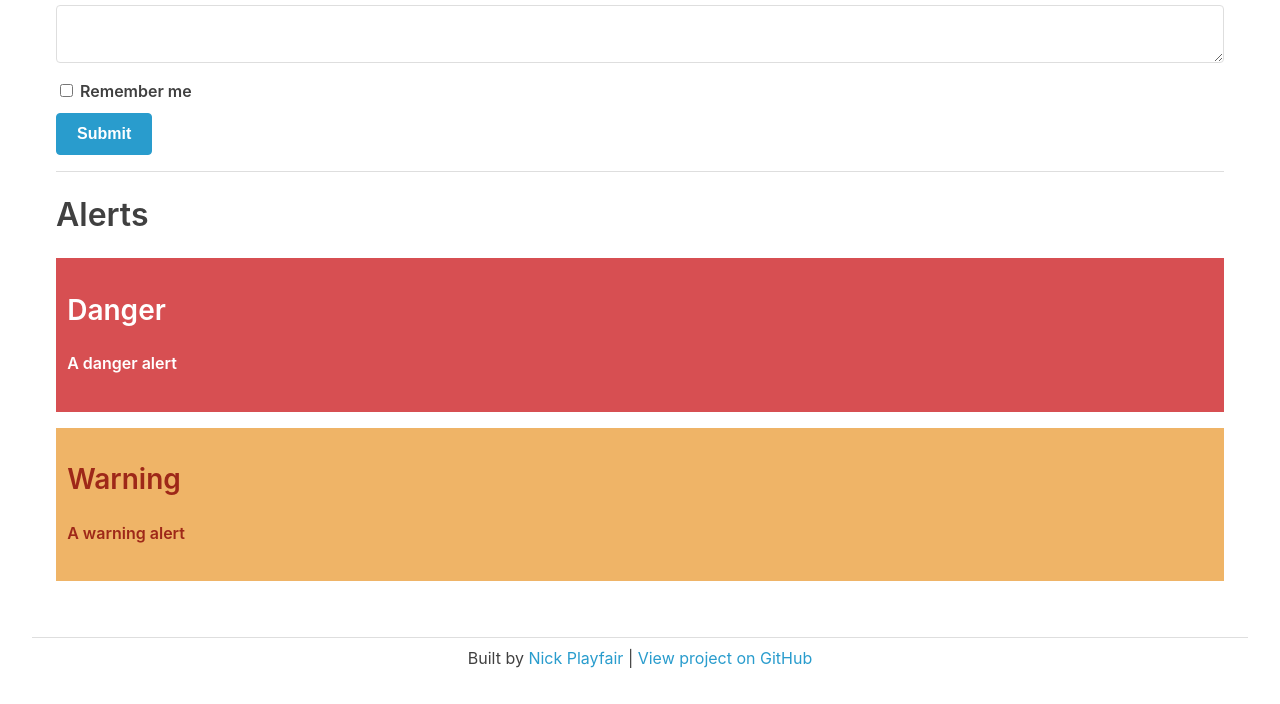
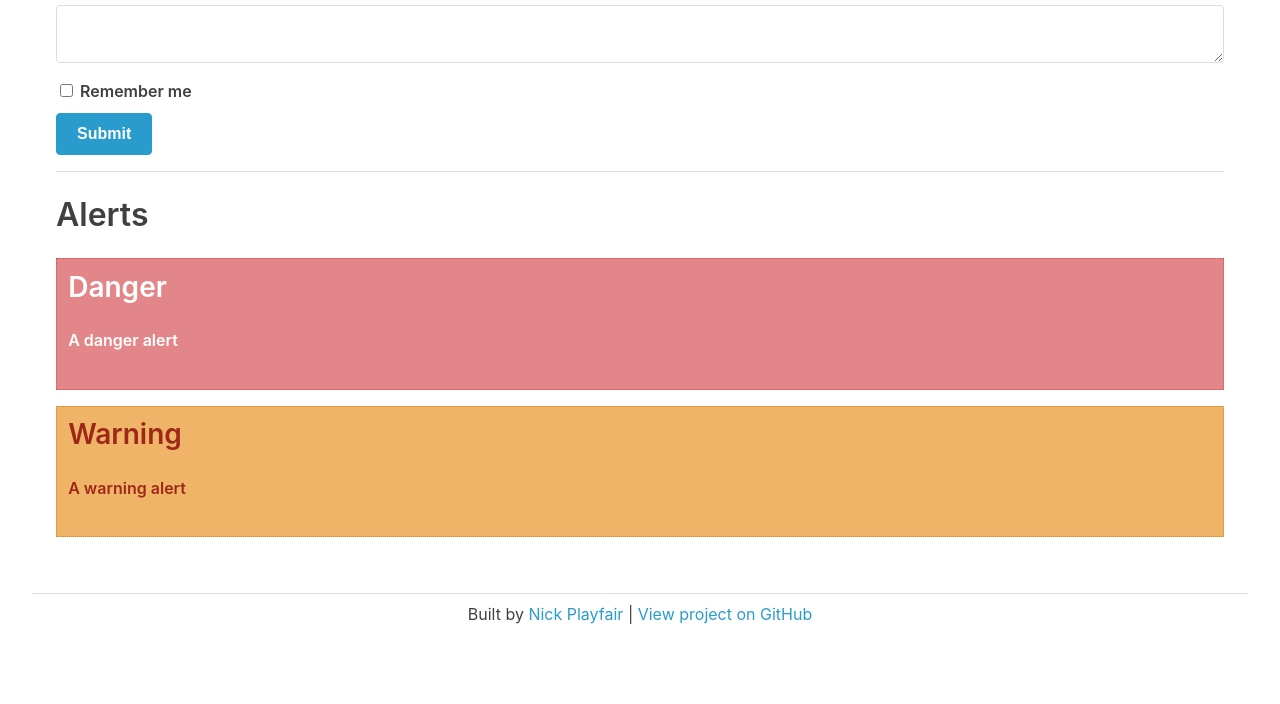
Before and after one commit to nplayfair/np_css, a website: page demo/index.html in a window 1280 px wide. Shown: the part 3298-4002 px from the top of the page. After the commit the page ends 3958 px from the top, so only its background shows below. Drawn offline with nearby package versions, Linux system fonts and the light colour scheme; files that its build step writes are made by us from their sources.

Commit message:
Change alert color and borders

```diff
--- a/src/scss/components/_alerts.scss
+++ b/src/scss/components/_alerts.scss
@@ -7,20 +7,24 @@
    margin: 1rem 0;
    opacity: 0.9;
    background: $light-color;
+   border: 1px dotted $dark-color;
    color: $font-color;
    font-weight: 600;
    h1, h2, h3, h4, h5 {
      color: inherit;
+     margin-top: 0;
    }
  }
 
  .alert-danger {
-   background-color: $danger-color;
+   background-color: lighten($danger-color, 15%);
+   border-color: $danger-color;
    color: white;
  }
 
  .alert-warning {
   background-color: $warning-color;
+  border-color: darken($warning-color, 20%);
   color: $warning-font-color;
 }
 
```
